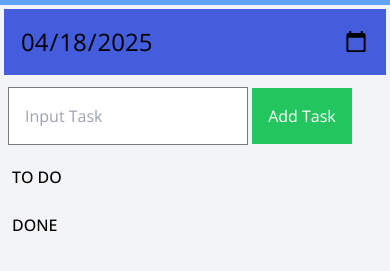
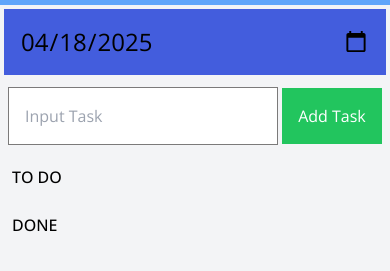
Before and after one commit to Pero4l/ToDoApp, a plain HTML site: page index.html in a window 390 px wide. Shown: the part 59-330 px from the top of the page. Drawn offline with nearby package versions, Linux system fonts and the light colour scheme.

```diff
--- a/index.html
+++ b/index.html
@@ -28,7 +28,7 @@
 
     <!-- ADD TASK -->
     <div class="p-2 lg:p-5 lg:px-32 lg:flex">
-        <input id="add" class="p-4 w-60 border-[1px] border-[#7b7a7a] border-solid lg:w-[1200px]" type="text" placeholder="Input Task">
+        <input id="add" class="p-4 w-[270px] border-[1px] border-[#7b7a7a] border-solid lg:w-[1200px]" type="text" placeholder="Input Task">
         <button id="button" class="bg-green-500 p-4 text-white hover:scale-105 transition-transform duration-900">Add Task</button>
     </div>
 
```
Also changed, not shown: dist/index.html (+1 -1 lines), dist/style.css, style.css.
